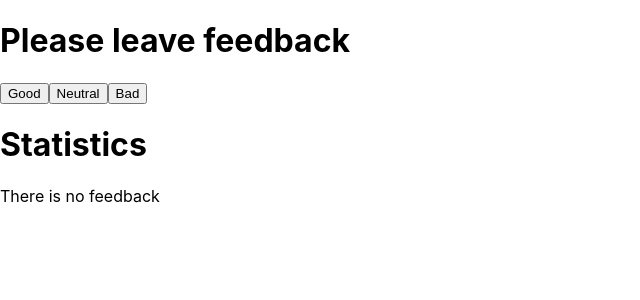
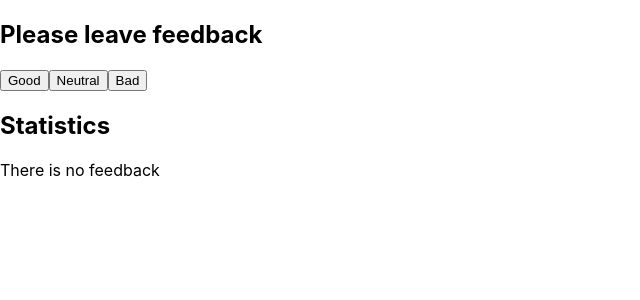
Before and after one commit to OleksiiChernii/goit-react-hw-02-feedback, a React (Create React App) app: page / in a window 1280 px wide. Shown: the top 300 px of the page, without its empty margins (0-640 px from the left). Built offline with nearby package versions, Linux system fonts and the light colour scheme.

Commit message:
small changes

```diff
--- a/src/components/App.jsx
+++ b/src/components/App.jsx
@@ -2,8 +2,10 @@ import React, { Component } from 'react';
 import { FeedbackOptions } from './FeedbackOptions';
 import { Section } from './Section';
 import { Statistics } from './Statistics';
+import { NotificationMessage } from './NotificationMessage';
 
 export class App extends Component {
+
   state = {
     good: 0,
     neutral: 0,
@@ -42,7 +44,6 @@ export class App extends Component {
       : 0;
   };
 
-
   render() {
     return (
       <>
@@ -53,6 +54,7 @@ export class App extends Component {
           />
         </Section>
         <Section title="Statistics">
+          {this.countTotalFeedBack() ? (
             <Statistics
               good={this.state.good}
               neutral={this.state.neutral}
@@ -60,6 +62,9 @@ export class App extends Component {
               total={this.countTotalFeedBack}
               positivePercentage={this.countPositiveFeedbackPercentage}
             />
+          ) : (
+            <NotificationMessage message="There is no feedback" />
+          )}
         </Section>
       </>
     );
--- a/src/components/Section.js
+++ b/src/components/Section.js
@@ -1,9 +1,10 @@
 import PropTypes from 'prop-types';
 
 export function Section({ title, children }) {
+  console.log(children)
   return (
     <>
-      <h1>{title}</h1>
+      <h2>{title}</h2>
       {children}
     </>
   );
--- a/src/components/Statistics.js
+++ b/src/components/Statistics.js
@@ -1,10 +1,7 @@
 import PropTypes from 'prop-types';
-import { NotificationMessage } from './NotificationMessage';
 
 export function Statistics({ good, neutral, bad, total, positivePercentage }) {
   return (
-    <>
-      {total() ? (
     <ul>
       <li>Good: {good}</li>
       <li>Neutral: {neutral}</li>
@@ -12,10 +9,6 @@ export function Statistics({ good, neutral, bad, total, positivePercentage }) {
       <li>Total: {total()}</li>
       <li>Positive feedback: {positivePercentage()}%</li>
     </ul>
-      ) : (
-        <NotificationMessage message="There is no feedback" />
-      )}
-    </>
   );
 }
 
```
Lines whose indentation alone changed are shown as unchanged.
